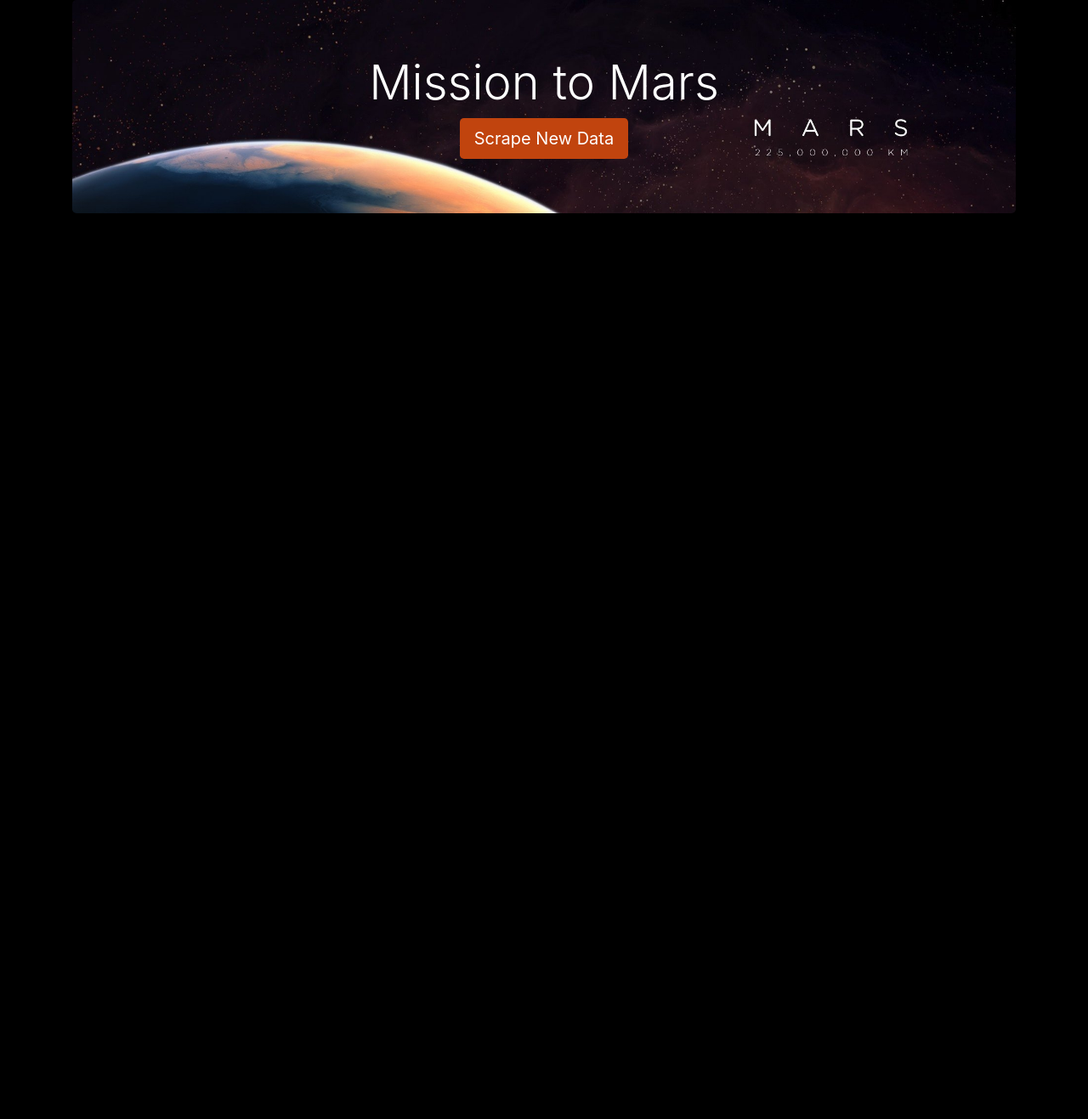
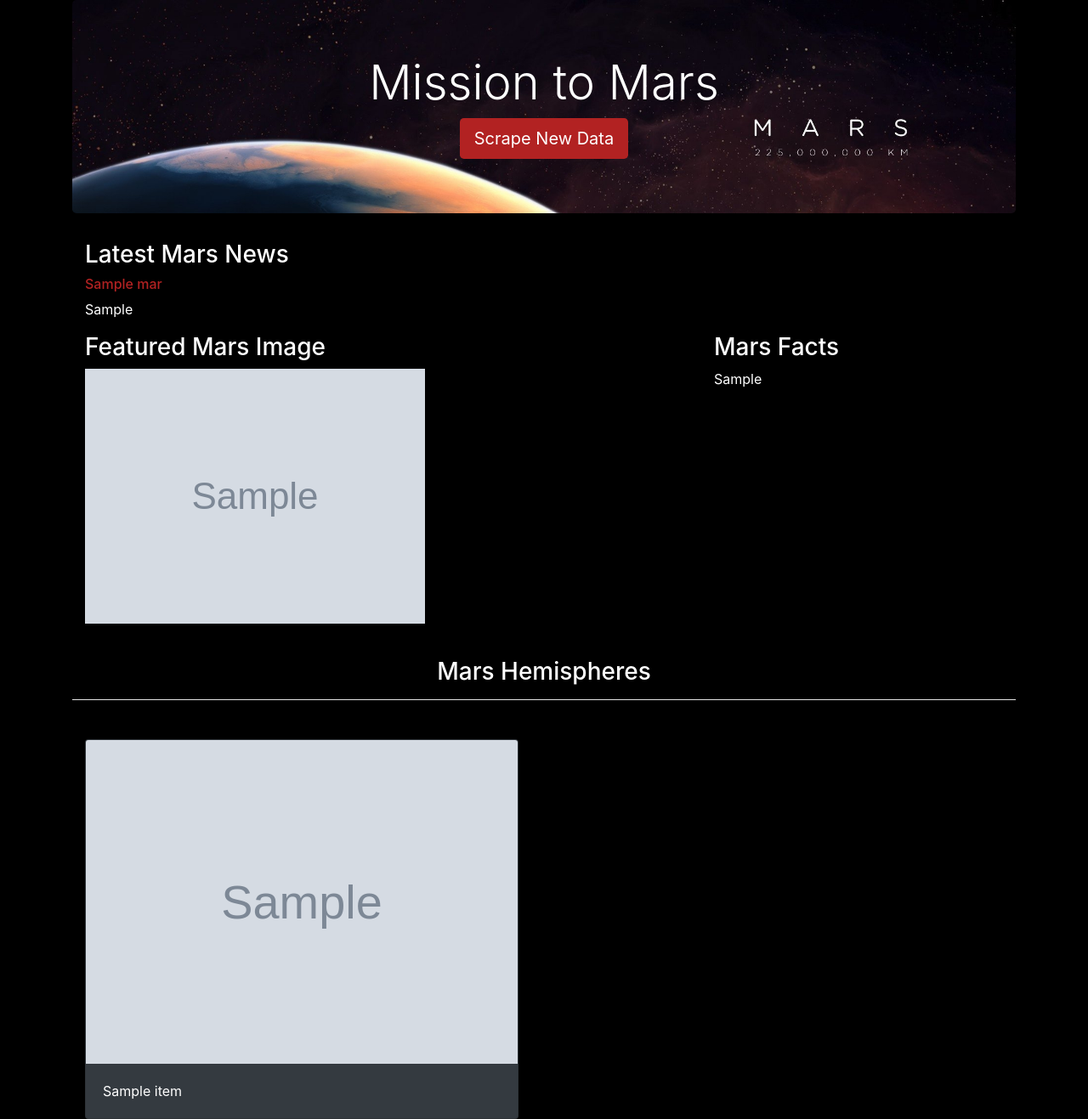
Before and after one commit to sean-galloway/web-scraping-challenge, a Flask app: page / in a window 1280 px wide. Shown: the whole page at 85% size. Before the commit the page ends 251 px from the top, so only its background shows below. Run offline with Flask 2, Linux system fonts and the light colour scheme; grey boxes marked "Sample" are stand-in pictures; a database or web service that is not in the repository returns one stand-in record (values such as "Sample title"); some libraries are stand-ins or nearby versions.

Commit message:
basically working; just tweaks left to do

```diff
--- a/Missions_to_Mars/app.py
+++ b/Missions_to_Mars/app.py
@@ -12,7 +12,7 @@
     # Find mars_data
     mars_data = mongo.db.mars.find_one()
     # print(mars_data)
-    return render_template("index.html", data=mars_data)
+    return render_template("index.html", mars_data=mars_data)
 
 @app.route("/scrape")
 def scrape():
--- a/Missions_to_Mars/css/main.css
+++ b/Missions_to_Mars/static/css/main.css
@@ -10,6 +10,10 @@
 
 h6 {
     color: firebrick;
+}
+
+.dataframe {
+    text-align: left !important;
 }
 
 .featured_img {
--- a/Missions_to_Mars/templates/index.html
+++ b/Missions_to_Mars/templates/index.html
@@ -11,7 +11,7 @@
     <link rel="stylesheet" href="https://stackpath.bootstrapcdn.com/bootstrap/4.4.1/css/bootstrap.min.css" integrity="sha384-Vkoo8x4CGsO3+Hhxv8T/Q5PaXtkKtu6ug5TOeNV6gBiFeWPGFN9MuhOf23Q9Ifjh" crossorigin="anonymous">
 
     <!--CSS Link-->
-    <link rel="stylesheet" type="text/css" href="css/main.css">
+    <link rel="stylesheet" type="text/css" href="{{url_for('static', filename='css/main.css')}}">
 
 </head>
 
@@ -19,11 +19,54 @@
     <div class="container">
 
         <!-- Jumbotron -->
-        <div class="jumbotron text-center" style="background-image:url('./images/mars-1608662251735-6084.jpg'); background-size: 100%; height: 100%;">
+        <div class="jumbotron text-center">
             <h1 class="display-4">Mission to Mars</h1>
-            <a class="btn btn-lg text-white" style="background-color:#c1440e;" href="/scrape" role="button">Scrape New Data</a>
+            <a class="btn btn-lg text-white" href="/scrape" role="button">Scrape New Data</a>
         </div>
 
+        <!-- News Section -->
+        <div class="container">
+            <h3>Latest Mars News</h3>
+            <h6>{{mars_data.news_title}}</h6>
+            <p>{{mars_data.news_paragraph}}</p>
+        </div>
+
+        <!-- Featured Image and Mars Facts-->
+        <div class="container">
+            <div class="row">
+
+                <!-- Featured Image -->
+                <div class="col-lg-8 col-md-8 col-sm-12">
+                    <h3>Featured Mars Image</h3>
+                    <img class="featured_img" src="{{mars_data.featured_image_url}}" alt="Mars Featured Image">
+                </div>
+
+                <!-- Mars Facts-->
+                <div class="col-lg-4 col-md-4 col-sm-12">
+                    <h3>Mars Facts</h3>
+                    {{mars_data.html_table|safe}}
+                </div>
+            </div> <!-- row -->
+        </div> <!-- container for featured image and mars facts -->
+
+        <!-- Mars Hemispheres -->
+        <h3 class="h3_hemispheres">Mars Hemispheres</h3>
+        <hr color="white">
+        <div class="card-deck">
+            <div class="col-md-12">
+                <div class="row">
+                    {% for item in mars_data.hemi_image_urls %}
+                    <div class="col-md-6">
+                        <div class="card text-white bg-dark">
+                            <img class="card-img-top" src="{{item.image_url}}" />
+                            <div class="card-body">
+                                <p class="card-text">{{item.title}}</p>
+                            </div>
+                        </div>
+                    </div>
+                    {% endfor %}
+                </div>
+            </div>
 
     </div> <!-- Container -->
     <!-- Bootstrap JS -->
```
Also changed, not shown: Missions_to_Mars/scrape_mars.py (+4 -3 lines), Missions_to_Mars/static/images/mars-1608662251735-6084.jpg (renamed from Missions_to_Mars/images/mars-1608662251735-6084.jpg).
